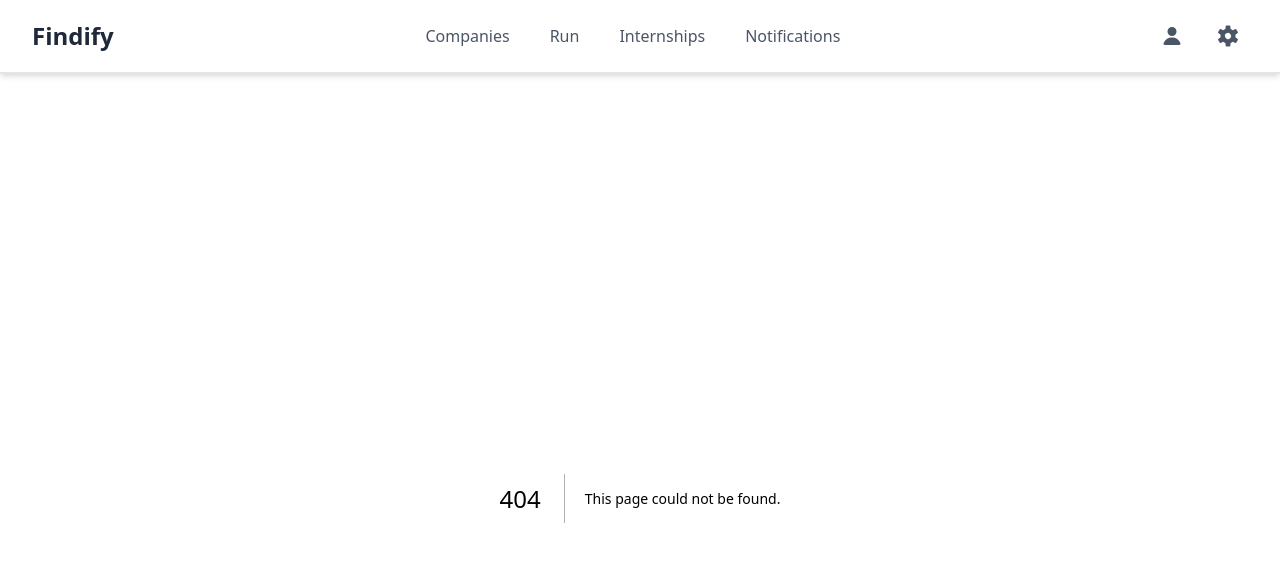
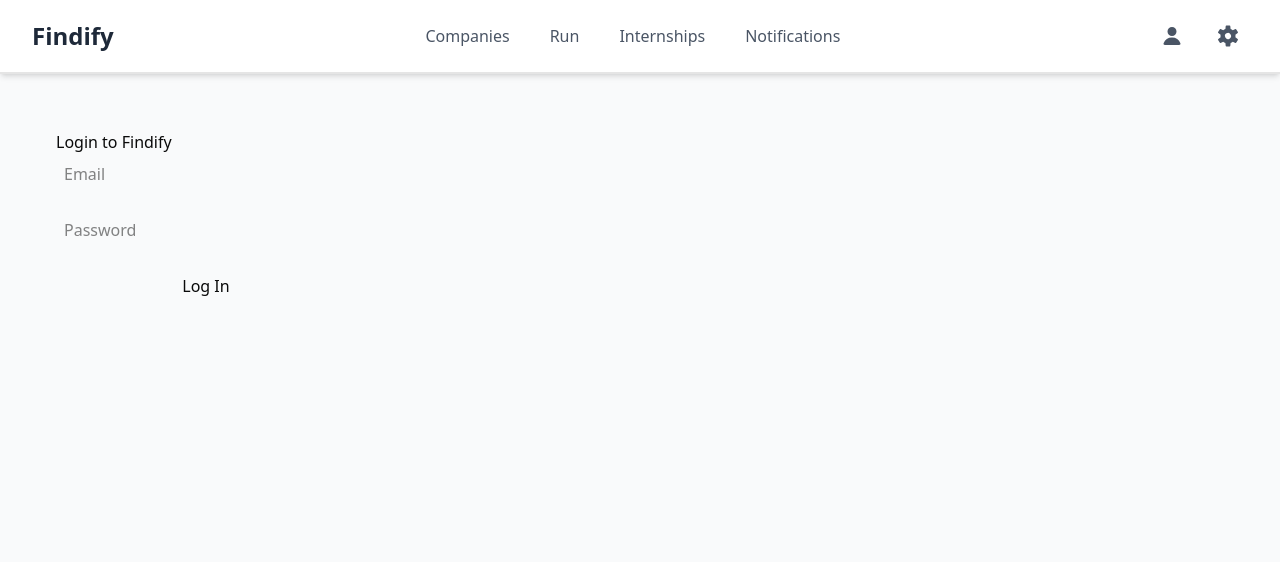
Before and after one commit to hitaesh77/findify, a Next.js app in the folder findify-frontend/: page /login in a window 1280 px wide. Before the commit this address had no page. Shown: the top 562 px of the page. Built offline with nearby package versions, Linux system fonts and the light colour scheme.

Commit message:
update ProtectedRoute.tsx, create login page and JWT storage, wrap appropriate routes with ProtectedRoute

```diff
--- a/findify-frontend/src/app/layout.tsx
+++ b/findify-frontend/src/app/layout.tsx
@@ -1,5 +1,6 @@
 import './globals.css'
 import Header from '../components/Header'
+import ProtectedRoute from '../components/ProtectedRoute'
 import { ReactNode } from 'react'
 
 export const metadata = {
@@ -11,8 +12,10 @@ export default function RootLayout({ children }: { children: ReactNode }) {
   return (
     <html lang="en">
       <body className="bg-gray-50">
-        <Header />
-        <main className="p-6">{children}</main>
+        <ProtectedRoute>
+          <Header />
+          <main className="p-6">{children}</main>
+        </ProtectedRoute>
       </body>
     </html>
   )
--- /dev/null
+++ b/findify-frontend/src/app/login/page.tsx
@@ -0,0 +1,53 @@
+"use client";
+
+import { useState } from "react";
+import { useRouter } from "next/navigation";
+
+// --- CODESPACE CONFIGURATION ---
+const BACKEND_URL = "https://supreme-giggle-69rjv4vpgvrj34q7x-8000.app.github.dev";
+
+export default function LoginPage() {
+  const [email, setEmail] = useState("");
+  const [password, setPassword] = useState("");
+  const [error, setError] = useState("");
+  const router = useRouter();
+
+  const handleLogin = async (e: React.FormEvent) => {
+    e.preventDefault();
+    setError("");
+
+    const formData = new URLSearchParams();
+    formData.append("username", email);
+    formData.append("password", password);
+
+    try {
+      const response = await fetch(`${BACKEND_URL}/login`, {
+        method: "POST",
+        headers: { "Content-Type": "application/x-www-form-urlencoded" },
+        body: formData,
+      });
+
+      if (response.ok) {
+        const data = await response.json();
+        localStorage.setItem("token", data.access_token);
+        router.push("/");
+      } else {
+        setError("Invalid email or password.");
+      }
+    } catch (err) {
+      setError("Network error. Is the backend running?");
+    }
+  };
+
+  return (
+    <div style={{ padding: "2rem" }}>
+      <h2>Login to Findify</h2>
+      {error && <p style={{ color: "red" }}>{error}</p>}
+      <form onSubmit={handleLogin} style={{ display: "flex", flexDirection: "column", gap: "1rem", maxWidth: "300px" }}>
+        <input type="email" placeholder="Email" value={email} onChange={(e) => setEmail(e.target.value)} required style={{ padding: "0.5rem" }}/>
+        <input type="password" placeholder="Password" value={password} onChange={(e) => setPassword(e.target.value)} required style={{ padding: "0.5rem" }}/>
+        <button type="submit" style={{ padding: "0.5rem" }}>Log In</button>
+      </form>
+    </div>
+  );
+}
--- a/findify-frontend/src/components/ProtectedRoute.jsx
+++ /dev/null
@@ -1,12 +0,0 @@
-import { Navigate } from "react-router-dom";
-
-const ProtectedRoute = ({ children }) => {
-  const token = localStorage.getItem("token");
-
-  if (!token) {
-    return <Navigate to="/login" replace />;
-  }
-  return children;
-};
-
-export default ProtectedRoute;
--- /dev/null
+++ b/findify-frontend/src/components/ProtectedRoute.tsx
@@ -0,0 +1,23 @@
+"use client";
+
+import { useEffect, useState } from "react";
+import { useRouter, usePathname } from "next/navigation";
+
+export default function ProtectedRoute({ children }: { children: React.ReactNode }) {
+  const router = useRouter();
+  const pathname = usePathname();
+  const [isAuthorized, setIsAuthorized] = useState(false);
+
+  useEffect(() => {
+    const token = localStorage.getItem("token");
+    if (!token && pathname !== "/login") {
+      router.push("/login");
+    } else {
+      setIsAuthorized(true);
+    }
+  }, [pathname, router]);
+  if (!isAuthorized && pathname !== "/login") {
+    return <div style={{ padding: "2rem" }}>Loading...</div>;
+  }
+  return <>{children}</>;
+}
```
